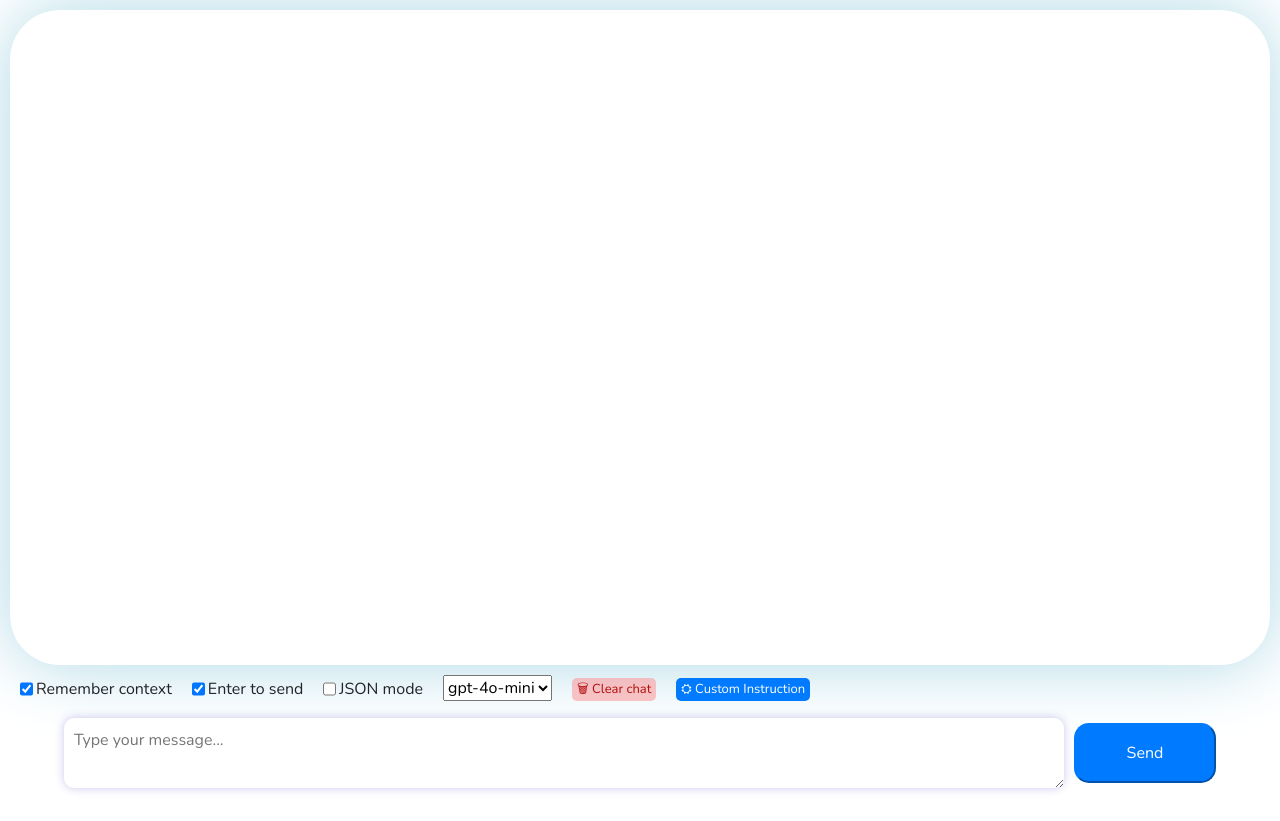
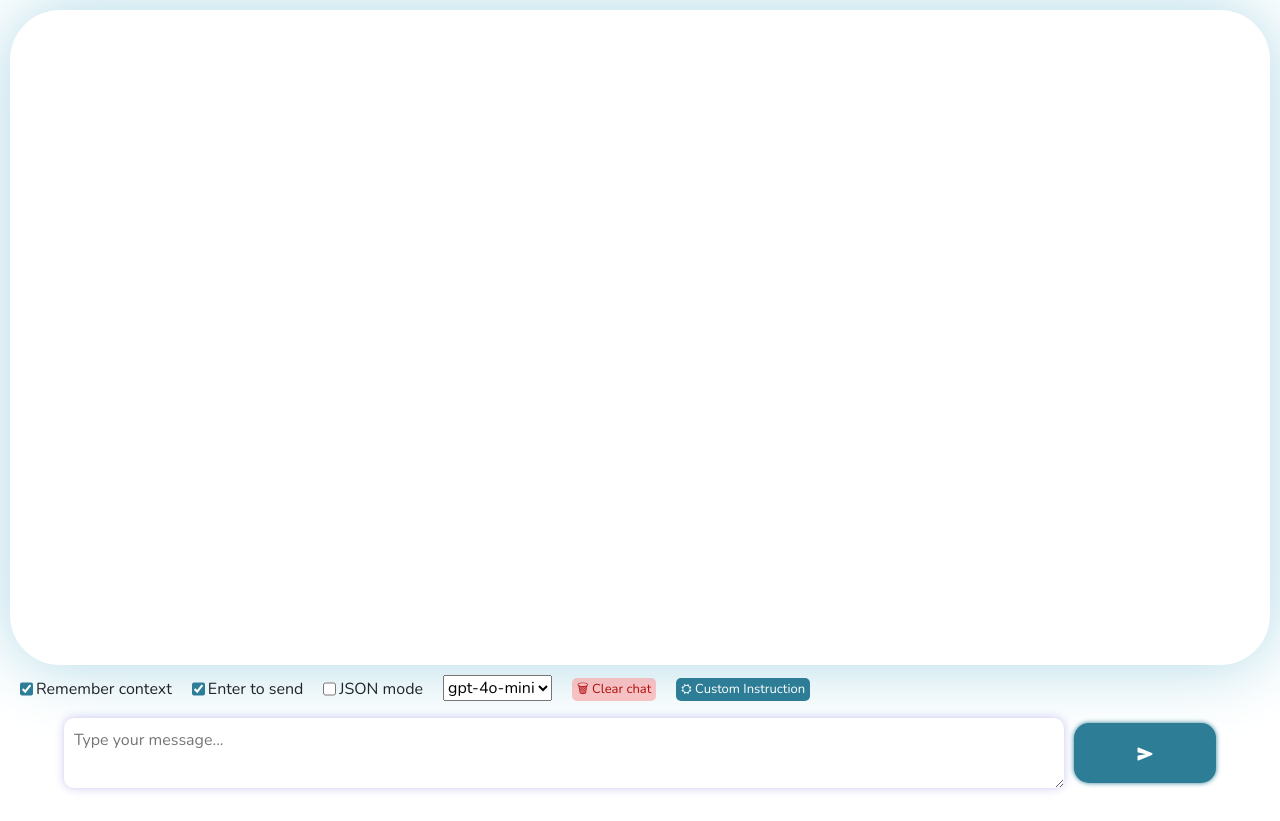
Before and after one commit to shakilkhatri/chatbot, a React (Create React App) app: page / in a window 1280 px wide. Both pictures are taken after typing "Sample123" into the empty fields and a click on the button "Submit". Built offline with nearby package versions, Linux system fonts and the light colour scheme.

Commit message:
style changes

```diff
--- a/src/Chatbot.jsx
+++ b/src/Chatbot.jsx
@@ -348,7 +348,17 @@ const Chatbot = (props) => {
 
           <div className="inputsDiv">
             <button id="sendBtn" onClick={handleSendMessage}>
-              Send
+              <svg
+                stroke="currentColor"
+                fill="currentColor"
+                stroke-width="0"
+                viewBox="0 0 512 512"
+                height="1em"
+                width="1em"
+                xmlns="http://www.w3.org/2000/svg"
+              >
+                <path d="m476.59 227.05-.16-.07L49.35 49.84A23.56 23.56 0 0 0 27.14 52 24.65 24.65 0 0 0 16 72.59v113.29a24 24 0 0 0 19.52 23.57l232.93 43.07a4 4 0 0 1 0 7.86L35.53 303.45A24 24 0 0 0 16 327v113.31A23.57 23.57 0 0 0 26.59 460a23.94 23.94 0 0 0 13.22 4 24.55 24.55 0 0 0 9.52-1.93L476.4 285.94l.19-.09a32 32 0 0 0 0-58.8z"></path>
+              </svg>
             </button>
           </div>
         </div>
--- a/src/styles.css
+++ b/src/styles.css
@@ -1,3 +1,8 @@
+:root {
+  --primaryColor: #2d7d97;
+  --themeColor: #d0e9f1;
+}
+
 p {
   margin: 0 !important;
 }
@@ -102,7 +107,7 @@ body {
   padding: 10px 15px;
   padding-bottom: 9px;
   margin-bottom: 10px;
-  background-color: #d0e9f1;
+  background-color: var(--themeColor);
 }
 
 .chatbot-form {
@@ -134,8 +139,9 @@ body {
 
 .chatbot-form button {
   color: #fff;
-  background-color: #007bff;
-  border-color: #007bff;
+  background-color: var(--primaryColor);
+  border: none;
+  box-shadow: 0 0 5px var(--primaryColor);
   height: 60px;
   width: 20%;
   border-radius: 15px;
@@ -143,17 +149,17 @@ body {
 
 .optionBtn {
   color: #fff;
-  background-color: #007bff;
-  border-color: #007bff;
+  background-color: var(--primaryColor);
+  border-color: var(--primaryColor);
   border-radius: 5px;
   margin: 5px;
   padding: 5px;
   cursor: pointer;
 }
 
-.optionBtn:hover {
-  background-color: #007bffbb;
-  border-color: #007bffbb;
+.optionBtn:hover option:hover {
+  background-color: var(--primaryColor);
+  border-color: var(--primaryColor);
 }
 
 /* width */
@@ -212,6 +218,10 @@ input[type="checkbox"] {
   cursor: pointer;
 }
 
+input[type="checkbox"]:checked {
+  accent-color: var(--primaryColor);
+}
+
 .checkboxes div {
   display: flex;
   gap: 3px;
@@ -230,7 +240,7 @@ input[type="checkbox"] {
 }
 
 .customInstructionBtn {
-  background-color: #007bff;
+  background-color: var(--primaryColor);
   border-radius: 5px;
   border: none;
   padding: 2px 5px;
```
Also changed, not shown: 1 other file (tests, documents, lock files or other folders).
